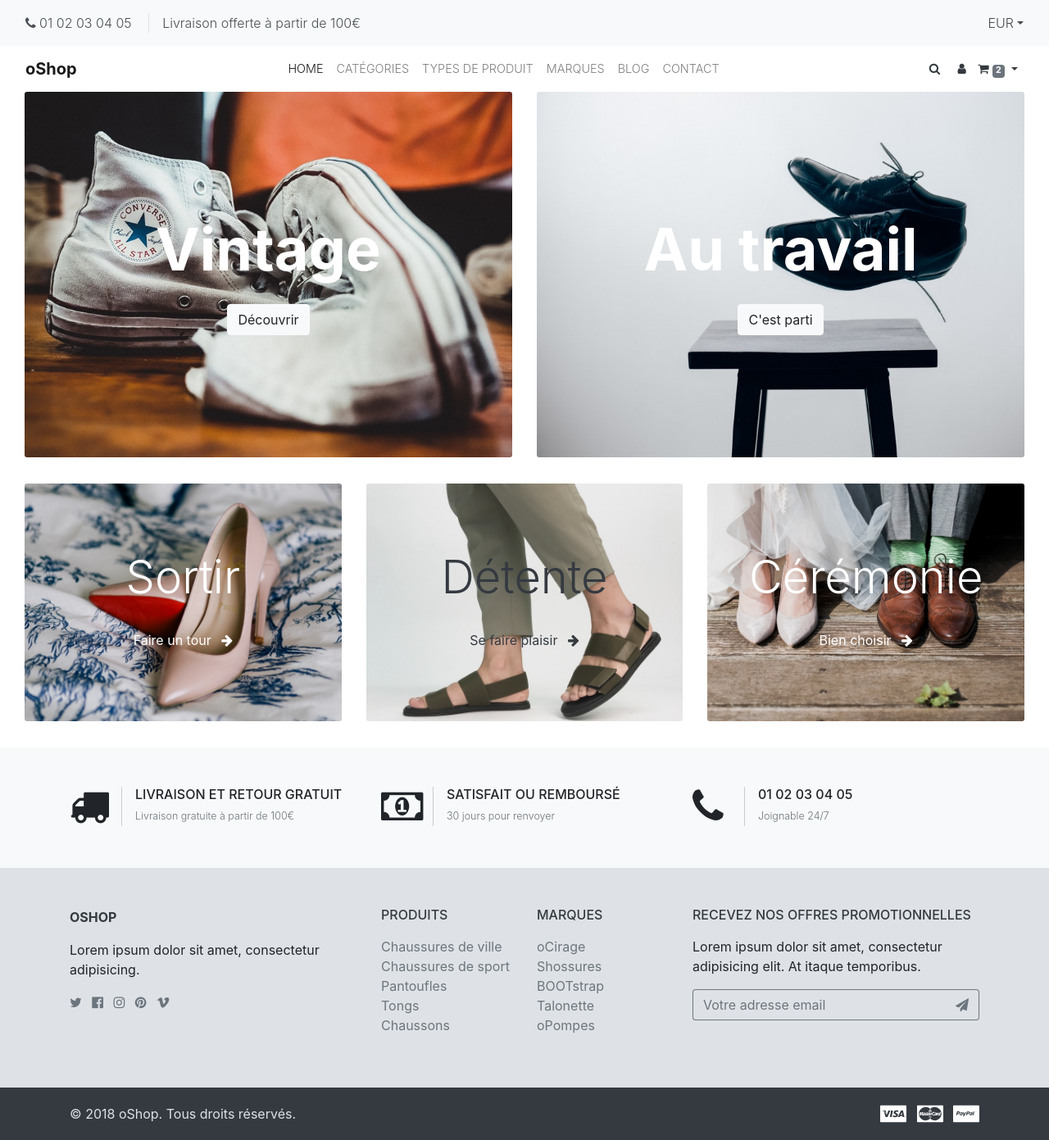
After one commit to Joe971/oShop, a PHP site: template app/views/home.tpl.php in a window 1280 px wide. The commit adds this page. Shown: the whole page at 82% size. Run offline with PHP 8.4, Linux system fonts and the light colour scheme; the template is opened without the code that fills it, so the values that code supplies are empty.

Commit message:
decoupage

```diff
--- /dev/null
+++ b/app/views/footer.tpl.php
@@ -0,0 +1,141 @@
+<footer class="main-footer">
+    <!-- Services block-->
+    <div id="footer-services" class="py-5">
+      <div class="container">
+        <div class="row">
+          <div class="col-lg-4 service-column">
+            <i class="fa fa-truck"></i>
+            <div class="service-text">
+              <h6 class="text-uppercase">Livraison et retour gratuit</h6>
+              <p class="text-muted font-weight-light text-sm mb-0">Livraison gratuite à partir de 100€</p>
+            </div>
+          </div>
+          <div class="col-lg-4 service-column">
+            <i class="fa fa-money"></i>
+            <div class="service-text">
+              <h6 class="text-uppercase">Satisfait ou remboursé</h6>
+              <p class="text-muted font-weight-light text-sm mb-0">30 jours pour renvoyer</p>
+            </div>
+          </div>
+          <div class="col-lg-4 service-column">
+            <i class="fa fa-phone"></i>
+            <div class="service-text">
+              <h6 class="text-uppercase">01 02 03 04 05</h6>
+              <p class="text-muted font-weight-light text-sm mb-0">Joignable 24/7</p>
+            </div>
+          </div>
+        </div>
+      </div>
+    </div>
+    <!-- Main block - menus, subscribe form-->
+    <div id="footer-menu" class="py-5">
+      <div class="container">
+        <div class="row">
+          <div class="col-lg-4 mb-5 mb-lg-0">
+            <div class="font-weight-bold text-uppercase text-lg text-dark mb-3">oShop</div>
+            <p>Lorem ipsum dolor sit amet, consectetur adipisicing.</p>
+            <ul class="list-inline">
+              <li class="list-inline-item">
+                <a href="#" target="_blank" title="twitter" class="text-muted text-hover-primary">
+                  <i class="fa fa-twitter">
+                  </i>
+                </a>
+              </li>
+              <li class="list-inline-item">
+                <a href="#" target="_blank" title="facebook" class="text-muted text-hover-primary">
+                  <i class="fa fa-facebook-official">
+                  </i>
+                </a>
+              </li>
+              <li class="list-inline-item">
+                <a href="#" target="_blank" title="instagram" class="text-muted text-hover-primary">
+                  <i class="fa fa-instagram">
+                  </i>
+                </a>
+              </li>
+              <li class="list-inline-item">
+                <a href="#" target="_blank" title="pinterest" class="text-muted text-hover-primary">
+                  <i class="fa fa-pinterest">
+                  </i>
+                </a>
+              </li>
+              <li class="list-inline-item">
+                <a href="#" target="_blank" title="vimeo" class="text-muted text-hover-primary">
+                  <i class="fa fa-vimeo">
+                  </i>
+                </a>
+              </li>
+            </ul>
+          </div>
+          <div class="col-lg-2 col-md-6 mb-5 mb-lg-0">
+            <h6 class="text-uppercase text-dark mb-3">Produits</h6>
+            <ul class="list-unstyled">
+              <li> <a href="#" class="text-muted">Chaussures de ville</a></li>
+              <li> <a href="#" class="text-muted">Chaussures de sport</a></li>
+              <li> <a href="#" class="text-muted">Pantoufles</a></li>
+              <li> <a href="#" class="text-muted">Tongs</a></li>
+              <li> <a href="#" class="text-muted">Chaussons</a></li>
+            </ul>
+          </div>
+          <div class="col-lg-2 col-md-6 mb-5 mb-lg-0">
+            <h6 class="text-uppercase text-dark mb-3">Marques</h6>
+            <ul class="list-unstyled">
+              <li> <a href="#" class="text-muted">oCirage</a></li>
+              <li> <a href="#" class="text-muted">Shossures</a></li>
+              <li> <a href="#" class="text-muted">BOOTstrap</a></li>
+              <li> <a href="#" class="text-muted">Talonette</a></li>
+              <li> <a href="#" class="text-muted">oPompes</a></li>
+            </ul>
+          </div>
+          <div class="col-lg-4">
+            <h6 class="text-uppercase text-dark mb-3">Recevez nos offres promotionnelles</h6>
+            <p class="mb-3"> Lorem ipsum dolor sit amet, consectetur adipisicing elit. At itaque temporibus.</p>
+            <form action="#" id="newsletter-form">
+              <div class="input-group mb-3">
+                <input type="email" placeholder="Votre adresse email" class="form-control bg-transparent border-secondary border-right-0">
+                <div class="input-group-append">
+                  <button type="submit" class="btn btn-outline-secondary border-left-0"><i class="fa fa-paper-plane"></i></button>
+                </div>
+              </div>
+            </form>
+          </div>
+        </div>
+      </div>
+    </div>
+    <!-- Copyright section of the footer-->
+    <div id="footer-copyright" class="py-3">
+      <div class="container">
+        <div class="row align-items-center">
+          <div class="col-md-6 text-center text-md-left">
+            <p class="mb-md-0">© 2018 oShop. Tous droits réservés.</p>
+          </div>
+          <div class="col-md-6">
+            <ul class="list-inline mb-0 mt-2 mt-md-0 text-center text-md-right">
+              <li class="list-inline-item">
+                <img src="assets/images/visa.svg" alt="..." class="payment-icon">
+              </li>
+              <li class="list-inline-item">
+                <img src="assets/images/mastercard.svg" alt="..." class="payment-icon">
+              </li>
+              <li class="list-inline-item">
+                <img src="assets/images/paypal.svg" alt="..." class="payment-icon">
+              </li>
+            </ul>
+          </div>
+        </div>
+      </div>
+    </div>
+  </footer>
+
+
+  <script id="__bs_script__">//<![CDATA[
+    document.write("<script async src='http://HOST:3000/browser-sync/browser-sync-client.js?v=2.24.7'><\/script>".replace("HOST", location.hostname));
+//]]></script>
+  <!-- JS -->
+  <script src="js/jquery.min.js"></script>
+  <script src="js/popper.min.js"></script>
+  <script src="js/bootstrap.min.js"></script>
+  <script src="js/app.js"></script>
+</body>
+
+</html>
--- /dev/null
+++ b/app/views/header.tpl.php
@@ -0,0 +1,124 @@
+<!DOCTYPE html>
+<html lang="fr">
+<head>
+  <meta charset="UTF-8">
+  <meta name="viewport" content="width=device-width, initial-scale=1, shrink-to-fit=no">
+  <link rel="stylesheet" href="assets/css/bootstrap.min.css">
+  <link rel="stylesheet" href="assets/css/font-awesome.min.css">
+  <link rel="stylesheet" href="assets/css/styles.css">
+  <title>oShop</title>
+</head>
+
+<body>
+<header>
+    <div class="top-bar">
+      <div class="container-fluid">
+        <div class="row d-flex align-items-center">
+          <div class="col-sm-7 d-none d-sm-block">
+            <ul class="list-inline mb-0">
+              <li class="list-inline-item pr-3 mr-0">
+                <i class="fa fa-phone"></i> 01 02 03 04 05
+              </li>
+              <li class="list-inline-item px-3 border-left d-none d-lg-inline-block">Livraison offerte à partir de 100€</li>
+            </ul>
+          </div>
+          <div class="col-sm-5 d-flex justify-content-end">
+            <!-- Currency Dropdown-->
+            <div class="dropdown pl-3 ml-0">
+              <a id="currencyDropdown" href="#" data-toggle="dropdown" aria-haspopup="true" aria-expanded="false" class="dropdown-toggle topbar-link">EUR</a>
+              <div aria-labelledby="currencyDropdown" class="dropdown-menu dropdown-menu-right">
+                <a href="#" class="dropdown-item text-sm">USD</a>
+                <a href="#" class="dropdown-item text-sm">GBP</a>
+              </div>
+            </div>
+          </div>
+        </div>
+      </div>
+    </div>
+
+    <nav class="navbar navbar-expand-lg navbar-sticky navbar-airy navbar-light">
+      <div class="container-fluid">
+        <!-- Navbar Header  -->
+        <a href="index.html" class="navbar-brand">oShop</a>
+        <button type="button" data-toggle="collapse" data-target="#navbarCollapse" aria-controls="navbarCollapse"
+          aria-expanded="false" aria-label="Toggle navigation" class="navbar-toggler navbar-toggler-right"><i class="fa fa-bars"></i></button>
+        <!-- Navbar Collapse -->
+        <div id="navbarCollapse" class="collapse navbar-collapse">
+          <ul class="navbar-nav mx-auto">
+            <li class="nav-item">
+              <a href="index.html" class="nav-link active">Home</a>
+            </li>
+            <li class="nav-item">
+              <a href="#" class="nav-link">Catégories</a>
+            </li>
+            <li class="nav-item">
+              <a href="#" class="nav-link">Types de produit</a>
+            </li>
+            <li class="nav-item">
+              <a href="#" class="nav-link">Marques</a>
+            </li>
+            <li class="nav-item">
+              <a href="#" class="nav-link">Blog</a>
+            </li>
+            <li class="nav-item">
+              <a href="#" class="nav-link">Contact</a>
+            </li>
+          </ul>
+          <div class="d-flex align-items-center justify-content-between justify-content-lg-end mt-1 mb-2 my-lg-0">
+            <!-- Search Button-->
+            <div class="nav-item navbar-icon-link">
+              <a href="#" class="navbar-icon-link"><i class="fa fa-search"></i></a>
+            </div>
+            <!-- User Not Logged - link to login page-->
+            <div class="nav-item">
+              <a href="#" class="navbar-icon-link"><i class="fa fa-user"></i></a>
+            </div>
+            <!-- Cart Dropdown-->
+            <div class="nav-item dropdown">
+              <a href="cart.html" class="navbar-icon-link d-lg-none">
+                  <span class="badge badge-secondary">New</span>
+              </a>
+              <div class="d-none d-lg-block">
+                <a id="cartdetails" data-toggle="dropdown" aria-haspopup="true"
+                aria-expanded="false" href="cart.html" class="navbar-icon-link dropdown-toggle">
+                <i class="fa fa-shopping-cart"></i>
+                <span class="badge badge-secondary">2</span>
+                </a>
+                <div aria-labelledby="cartdetails" class="dropdown-menu dropdown-menu-right p-4">
+                  <div class="navbar-cart-product-wrapper">
+                    <!-- cart item-->
+                    <div class="navbar-cart-product">
+
+                      <div class="w-100">
+
+                          <div> <a href="detail.html" class="navbar-cart-product-link">Retro socks</a><small
+                              class="d-block text-muted">Quantité : 1 </small><strong class="d-block text-sm">45 €
+                            </strong></div>
+                      </div>
+                    </div>
+                    <div class="navbar-cart-product">
+
+                      <div class="w-100">
+
+                          <div> <a href="detail.html" class="navbar-cart-product-link">Dillinger</a><small
+                              class="d-block text-muted">Quantité : 1 </small><strong class="d-block text-sm">30 €
+                            </strong></div>
+                      </div>
+                    </div>
+
+                    <!-- total price-->
+                    <div class="navbar-cart-total"><span class="text-uppercase text-muted">Total</span><strong class="text-uppercase">75 €</strong></div>
+                    <!-- buttons-->
+                    <div class="d-flex justify-content-between">
+                      <a href="cart.html" class="btn btn-link text-dark mr-3">Voir le panier <i class="fa-arrow-right fa"></i></a>
+                      <a href="#" class="btn btn-outline-dark">Commander</a>
+                    </div>
+                  </div>
+                </div>
+              </div>
+            </div>
+          </div>
+        </div>
+      </div>
+    </nav>
+  </header>
--- /dev/null
+++ b/app/views/home.tpl.php
@@ -0,0 +1,65 @@
+<section>
+    <div class="container-fluid">
+      <div class="row mx-0">
+        <div class="col-md-6">
+          <div class="card border-0 text-white text-center"><img src="assets/images/categ5.jpeg"
+              alt="Card image" class="card-img">
+            <div class="card-img-overlay d-flex align-items-center">
+              <div class="w-100 py-3">
+                <h2 class="display-3 font-weight-bold mb-4">Vintage</h2><a href="category.html" class="btn btn-light">Découvrir</a>
+              </div>
+            </div>
+          </div>
+        </div>
+        <div class="col-md-6">
+          <div class="card border-0 text-white text-center"><img src="assets/images/categ2.jpeg"
+              alt="Card image" class="card-img">
+            <div class="card-img-overlay d-flex align-items-center">
+              <div class="w-100 py-3">
+                <h2 class="display-3 font-weight-bold mb-4">Au travail</h2><a href="category.html" class="btn btn-light">C'est parti</a>
+              </div>
+            </div>
+          </div>
+        </div>
+      </div>
+      <div class="row mx-0">
+
+        <div class="col-lg-4">
+          <div class="card border-0 text-center text-white"><img src="assets/images/categ4.jpeg"
+              alt="Card image" class="card-img">
+            <div class="card-img-overlay d-flex align-items-center">
+              <div class="w-100">
+                <h2 class="display-4 mb-4">Sortir</h2><a href="category.html" class="btn btn-link text-white">Faire un tour
+                  <i class="fa-arrow-right fa ml-2"></i></a>
+              </div>
+            </div>
+          </div>
+        </div>
+        <div class="col-lg-4">
+            <div class="card border-0 text-center text-dark">
+              <img src="assets/images/categ1.jpeg"
+                alt="Card image" class="card-img">
+              <div class="card-img-overlay d-flex align-items-center">
+                <div class="w-100">
+                  <h2 class="display-4 mb-4">Détente</h2>
+                  <a href="category.html" class="btn btn-link text-dark">Se faire plaisir
+                    <i class="fa-arrow-right fa ml-2"></i>
+                  </a>
+                </div>
+              </div>
+            </div>
+          </div>
+        <div class="col-lg-4">
+          <div class="card border-0 text-center text-white"><img src="assets/images/categ3.jpeg"
+              alt="Card image" class="card-img">
+            <div class="card-img-overlay d-flex align-items-center">
+              <div class="w-100">
+                <h2 class="display-4 mb-4">Cérémonie</h2><a href="category.html" class="btn btn-link text-white">Bien choisir <i class="fa-arrow-right fa ml-2"></i></a>
+              </div>
+            </div>
+          </div>
+        </div>
+
+      </div>
+    </div>
+  </section>
```
Also changed, not shown: STAGES.md (+3 -1 lines), public/index.php (+8 -0 lines), public/assets/cart.html, public/assets/index.html, public/assets/product.html, public/assets/products_list.html.
